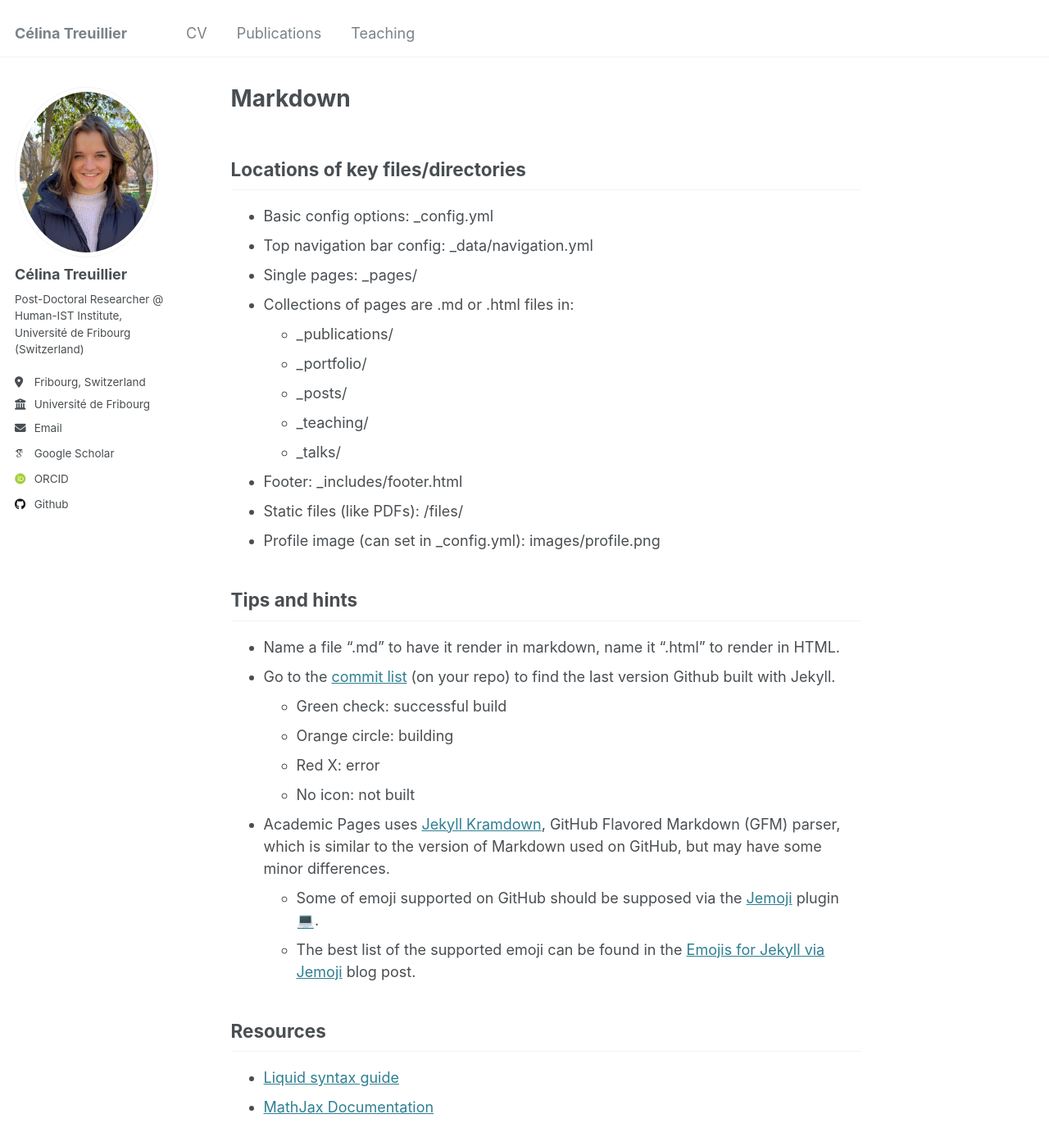
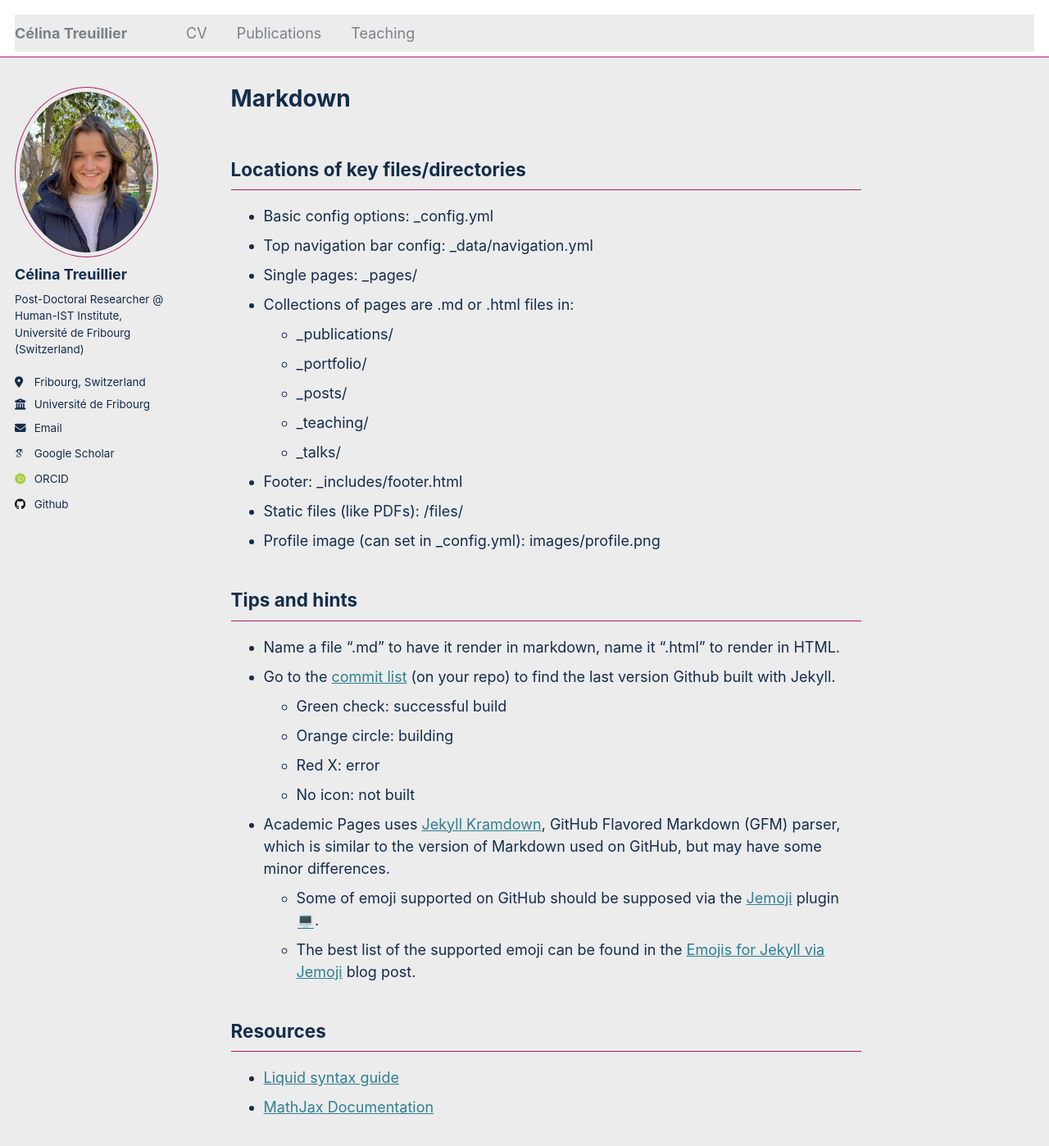
Before and after one commit to celinatreuillier/celinatreuillier.github.io, a Jekyll site: the page built from _pages/markdown.md, in a window 1280 px wide and 1400 px high. Shown: the whole window at 82% size. Built offline with Jekyll 4.4.1, drawn with Linux system fonts in a browser that asks for light colours; emoji names are drawn with the system emoji font; some web fonts are replaced.

Commit message:
màj couleurs

```diff
--- a/_sass/_variables.scss
+++ b/_sass/_variables.scss
@@ -61,12 +61,12 @@ $darker-gray                : mix(#000, $gray, 60%);
 $light-gray                 : mix(#fff, $gray, 50%);
 $lighter-gray               : mix(#fff, $gray, 90%);
 
-$body-color                 : #fff;
-$background-color           : #fff;
-$code-background-color      : #fafafa;
-$code-background-color-dark : $light-gray;
-$text-color                 : $dark-gray;
-$border-color               : $lighter-gray;
+$body-color                 : #ececec;
+$background-color           : #ececec;
+$code-background-color      : #ececec;
+$code-background-color-dark : #385170;
+$text-color                 : #142d4c;
+$border-color               : #b21f66;
 
 $primary-color              : #7a8288;
 $success-color              : #62c462;
```
